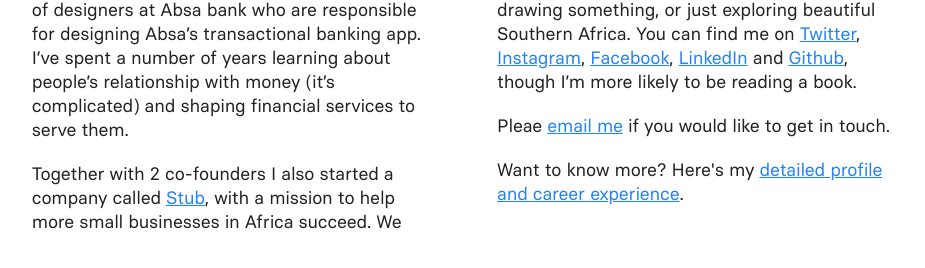
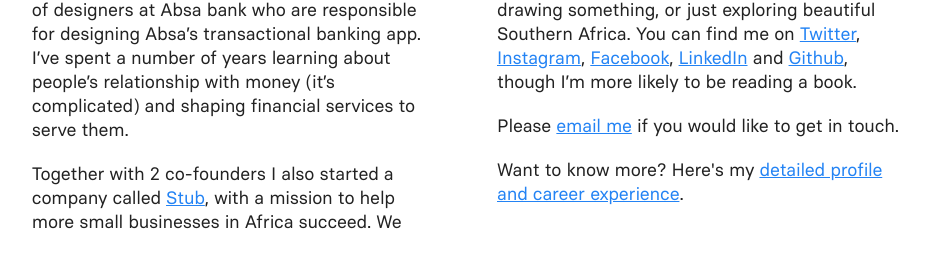
Before and after one commit to stuartwiener/stuartwiener.github.io, a Jekyll site: the page built from index.html, in a window 1280 px wide. Shown: the part 474-742 px from the top of the page, without its empty margins (173-1098 px from the left). Built offline with Jekyll 4.4.1, drawn with Linux system fonts in a browser that asks for light colours.

Commit message:
Content refinement & fixes

```diff
--- a/experience.html
+++ b/experience.html
@@ -118,7 +118,7 @@
     <div class="content">
         <p>In addition to multimedia production, I built and managed a number of websites for OneLife’s initiatives. My work covered design, development, SEO, content strategy and analytics. This included 2 full redesigns as we grew the audience by over 300% in 3 years. </p>
         <p>I was also part of the media team where I designed media and marketing for multiple campaigns and events. My work included photography, film production, sound/music recording, print design and above the line marketing. I also led the live sound production teams.</p>
-        <p class="sidebar">I learnt a lot of practical design skills in this time (like how to use design software, how color-grading works, how to build a Wordpress Theme, how different kinds of printing production work and much, much more). I developed the “muscle memory” for designing aesthetics and layout (to tell a story clearly and engagingly), and I learnt about communicating effectively with a market across many different mediums. </p>
+        <p class="sidebar">I learnt a lot of practical design skills in this time (like how to use design software, how color-grading works, how to build a Wordpress Theme, how different kinds of printing production work and much, much more). I developed the “muscle memory” for designing aesthetics and layout (to tell a story clearly and engagingly), and I learnt about communicating effectively across many different mediums. </p>
         <p class="sidebar">OneLife is a non-profit organisation based in Pietermaritzburg, South Africa, with programmes for community betterment, leadership development, family counselling and more.</p>
     </div>
 </div>
--- a/index.html
+++ b/index.html
@@ -17,7 +17,7 @@
 
     <p>When I’m not working, I’m probably spending time with my family, going for a run, cooking a meal with a friend, playing guitar, painting or drawing something, or just exploring beautiful Southern Africa. You can find me on <a href="https://twitter.com/StuartWiener">Twitter</a>, <a href="https://www.instagram.com/stuartwiener/">Instagram</a>, <a href="https://facebook.com/stuartwiener">Facebook</a>, <a href="https://www.linkedin.com/in/stuartwiener/">LinkedIn</a> and <a href="https://github.com/stuartwiener">Github</a>, though I’m more likely to be reading a book.</p>
 
-    <p>Pleae <a onclick="window.location.href='mailto:hello'+'@'+'stuartwiener.com';">email me</a> if you would like to get in touch.</p>
+    <p>Please <a onclick="window.location.href='mailto:hello'+'@'+'stuartwiener.com';">email me</a> if you would like to get in touch.</p>
 
     <p>Want to know more? Here's my <a href="{% link experience.html %}">detailed profile and career experience</a>.</p>
 
```
Also changed, not shown: other parts of experience.html (+1 -1 lines).
